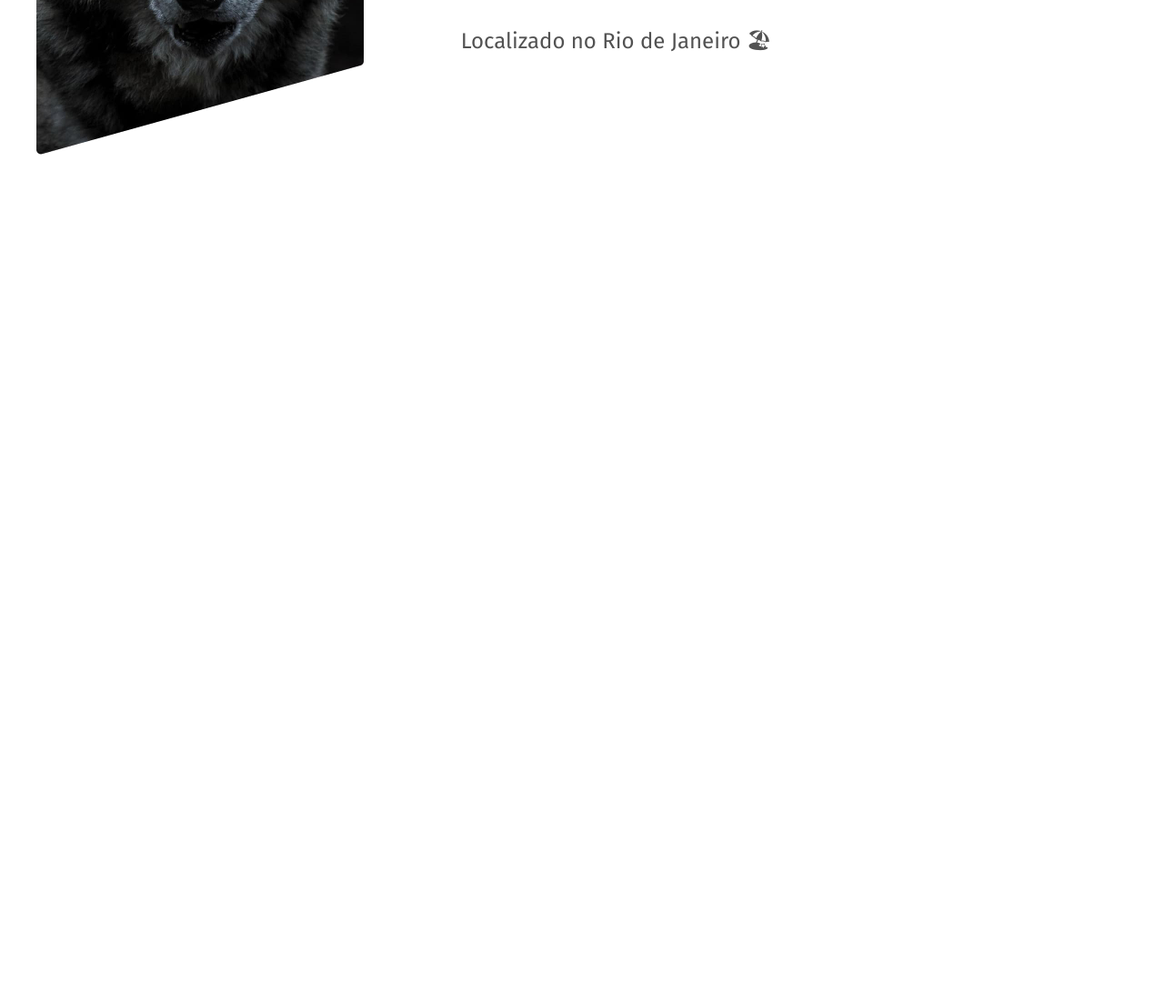
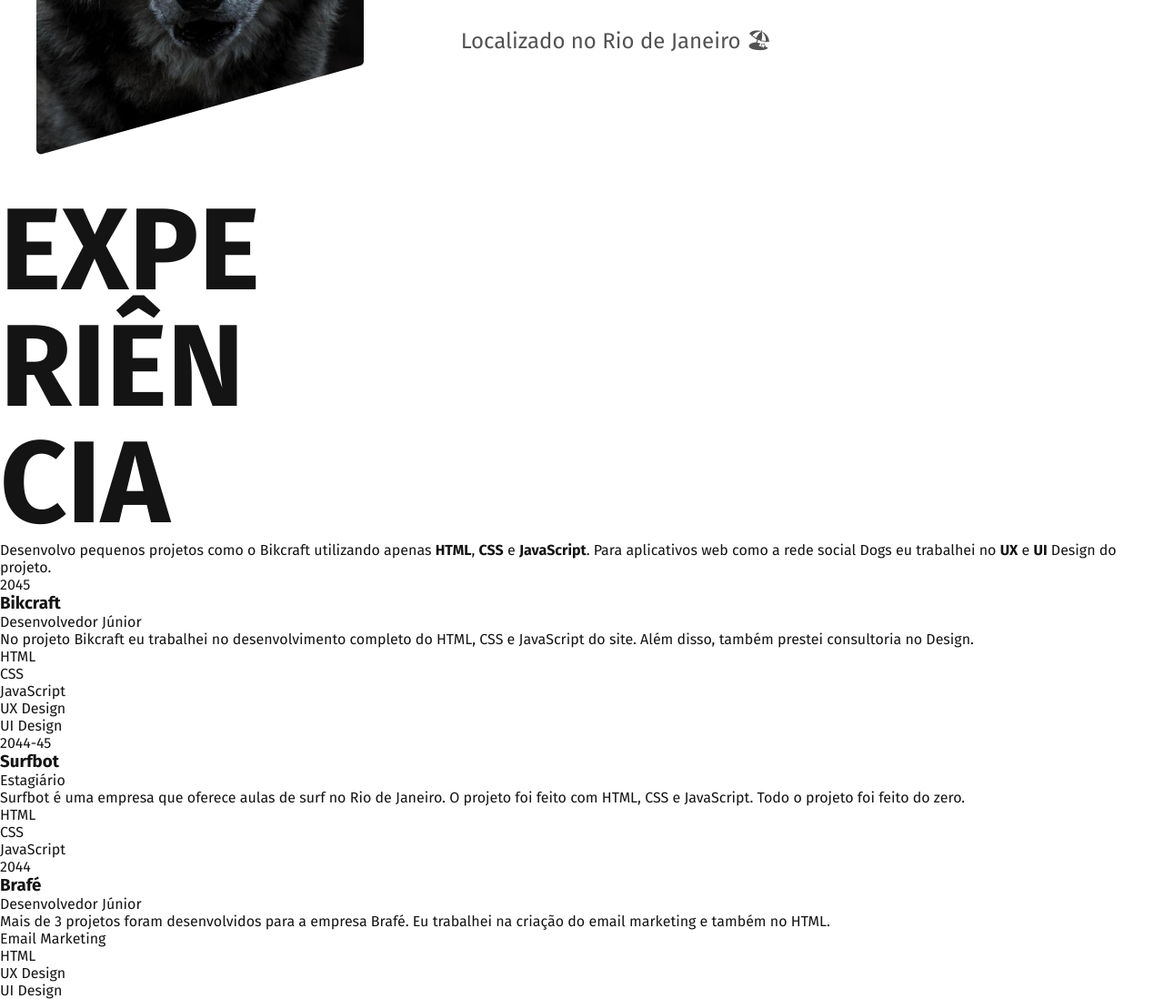
Before and after one commit to itspedromedeiros/lobo-portfolio, a plain HTML site: page index.html in a window 1280 px wide. Shown: the part 512-1610 px from the top of the page at 91% size. Before the commit the page ends 800 px from the top, so only its background shows below. Drawn offline with Linux system fonts and the light colour scheme.

Commit message:
:construction: feat: developing the experience section

```diff
--- a/index.html
+++ b/index.html
@@ -57,5 +57,65 @@
         <p>Localizado no Rio de Janeiro 🏖</p>
       </div>
     </main>
+
+    <section class="experiencia" id="experiencia" aria-label="Experiência">
+      <h2 class="subtitulo">Experiência</h2>
+      <div>
+        <p class="experiencia-texto">
+          Desenvolvo pequenos projetos como o Bikcraft utilizando apenas
+          <strong>HTML</strong>, <strong>CSS</strong> e
+          <strong> JavaScript</strong>. Para aplicativos web como a rede social
+          Dogs eu trabalhei no <strong>UX</strong> e <strong>UI</strong> Design
+          do projeto.
+        </p>
+        <div class="empresa">
+          <span class="empresa-ano">2045</span>
+          <h3 class="empresa-titulo">Bikcraft</h3>
+          <span class="empresa-titulo">Desenvolvedor Júnior </span>
+          <p class="empresa-texto">
+            No projeto Bikcraft eu trabalhei no desenvolvimento completo do
+            HTML, CSS e JavaScript do site. Além disso, também prestei
+            consultoria no Design.
+          </p>
+          <ul class="empresa-habilidades">
+            <li>HTML</li>
+            <li>CSS</li>
+            <li>JavaScript</li>
+            <li>UX Design</li>
+            <li>UI Design</li>
+          </ul>
+        </div>
+        <div class="empresa">
+          <span class="empresa-ano">2044-45 </span>
+          <h3 class="empresa-titulo">Surfbot</h3>
+          <span class="empresa-titulo">Estagiário</span>
+          <p class="empresa-texto">
+            Surfbot é uma empresa que oferece aulas de surf no Rio de Janeiro. O
+            projeto foi feito com HTML, CSS e JavaScript. Todo o projeto foi
+            feito do zero.
+          </p>
+          <ul class="empresa-habilidades">
+            <li>HTML</li>
+            <li>CSS</li>
+            <li>JavaScript</li>
+          </ul>
+        </div>
+        <div class="empresa">
+          <span class="empresa-ano">2044 </span>
+          <h3 class="empresa-titulo">Brafé</h3>
+          <span class="empresa-titulo">Desenvolvedor Júnior</span>
+          <p class="empresa-texto">
+            Mais de 3 projetos foram desenvolvidos para a empresa Brafé. Eu
+            trabalhei na criação do email marketing e também no HTML.
+          </p>
+          <ul class="empresa-habilidades">
+            <li>Email Marketing</li>
+            <li>HTML</li>
+            <li>UX Design</li>
+            <li>UI Design</li>
+          </ul>
+        </div>
+      </div>
+    </section>
   </body>
 </html>
```
